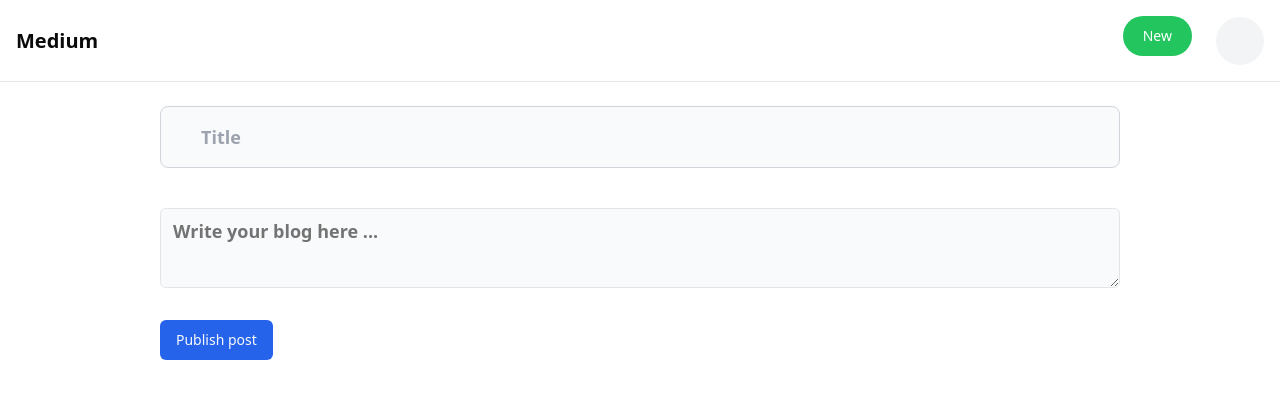
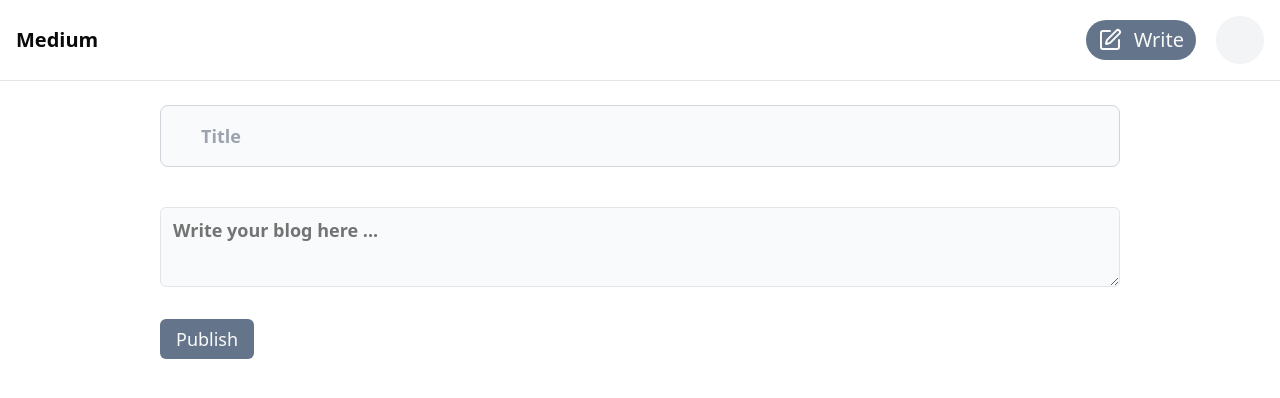
Before and after one commit to anynomous001/Medium_Full-Stack, a React (Vite) app in the folder frontend/: page /publish in a window 1280 px wide. Shown: the top 398 px of the page. Built offline with nearby package versions, Linux system fonts and the light colour scheme; no server answers.

Commit message:
user details page added

```diff
--- a/frontend/src/components/Appbar.tsx
+++ b/frontend/src/components/Appbar.tsx
@@ -1,6 +1,9 @@
 import { useUserDetails } from '@/hooks'
 import { Avatar } from './Blogcards'
 import { Link } from 'react-router-dom'
+import { Button } from './ui/button'
+import { SquarePen } from 'lucide-react'
+
 
 
 
@@ -10,15 +13,18 @@ const Appbar = () => {
 
     return (
         <div className='mb-6'>
-
-
             <div className='flex items-center justify-between p-4'>
                 <Link to={'/blogs'}>
                     <div className='font-bold text-xl hover:cursor-pointer hover:text-slate-600'>Medium</div>
                 </Link>
-                <div>
+                <div className='flex gap-5  items-center'>
                     <Link to={'/publish'}>
-                        <button type="button" className=" mr-6 text-white bg-green-500 hover:bg-green-800 focus:outline-none focus:ring-4 focus:ring-green-300 font-medium rounded-full text-sm px-5 py-2.5 text-center me-2 mb-2 dark:bg-green-600 dark:hover:bg-green-700 dark:focus:ring-green-800">New</button>
+                        <Button className='space-y-10 rounded-3xl text-xl font-light py-5' size={'sm'} >
+
+                            <SquarePen className='w-6 h-6 mr-3' />
+
+                            Write
+                        </Button>
                     </Link>
 
                     <Avatar name={userDetails?.name || ''} size='big' />
--- a/frontend/src/components/ui/button.tsx
+++ b/frontend/src/components/ui/button.tsx
@@ -10,7 +10,7 @@ const buttonVariants = cva(
   {
     variants: {
       variant: {
-        default: "bg-blue-600  text-primary-foreground hover:bg-primary/70",
+        default: "bg-slate-500  text-primary-foreground hover:bg-primary/40",
         destructive:
           "bg-destructive text-destructive-foreground hover:bg-destructive/90",
         outline:
--- a/frontend/src/pages/PublishBlog.tsx
+++ b/frontend/src/pages/PublishBlog.tsx
@@ -24,7 +24,7 @@ const PublishBlog = () => {
                     <input type="search" onChange={(e) => setTitle(e.target.value)} id="default-search" className="block w-full p-4 ps-10  text-lg font-semibold   border border-gray-300 rounded-lg bg-gray-50 focus:outline-gray-200" placeholder="Title" required />
                     {/* <TextArea onChange={(e) => setContent(e.target.value)} /> */}
                     <Textarea className='mt-10 bg-gray-50 focus:outline-gray-200 text-lg font-semibold text-slate-400' placeholder='Write your blog here ...' onChange={(e) => setContent(e.target.value)} />
-                    <Button className='mt-8'
+                    <Button className='mt-8 text-lg font-normal'
                         onClick={async () => {
                             const response = await axios.post(`${BACKEND_URL}/api/h1/blog`, {
                                 title,
@@ -41,7 +41,7 @@ const PublishBlog = () => {
                         }
                         }
 
-                    >Publish post
+                    >Publish
                     </Button>
 
                 </div>
```
